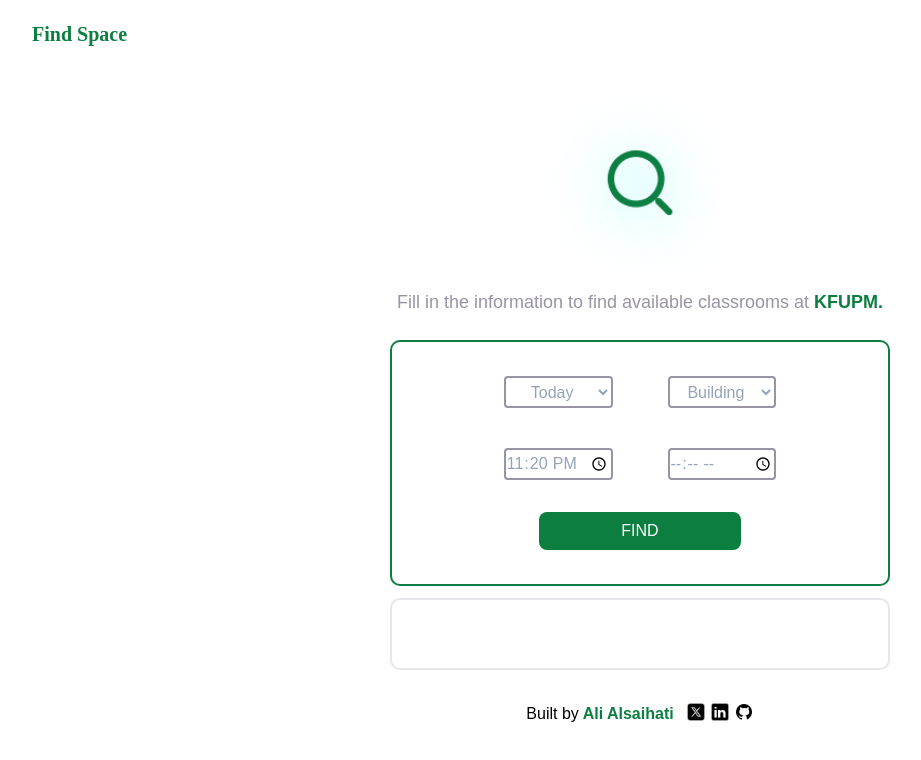
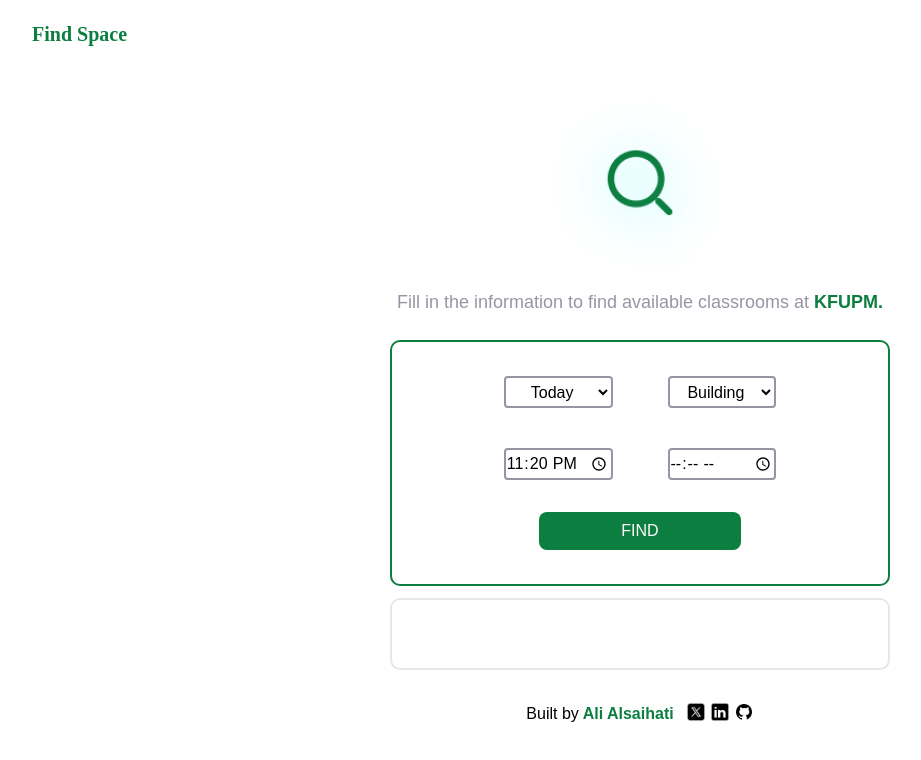
Before and after one commit to Ali-SWE/find-space, a Next.js app: page / in a window 1280 px wide. Shown: the top 760 px of the page, without its empty margins (0-921 px from the left). Built offline with nearby package versions, Linux system fonts and the light colour scheme; a web font is replaced by a local one.

Commit message:
border colors

```diff
--- a/app/components/Info.tsx
+++ b/app/components/Info.tsx
@@ -24,7 +24,7 @@ const Info = ({changeDay, changeBuilding, changeStartTime, changeEndTime, missin
 
               <select name="select-day"
                id="select-day"
-               className="border-2 h-8 border-secondary focus:border-primary rounded text-slate-400 text-sm md:text-base text-center bg-transparent"
+               className="border-2 h-8  focus:border-primary rounded border-secondary text-black text-sm md:text-base text-center  bg-transparent"
                onChange={e => changeDay(e.target.value)}
                >
                 <option value={today}>Today</option>
@@ -38,7 +38,7 @@ const Info = ({changeDay, changeBuilding, changeStartTime, changeEndTime, missin
 
               <select name="select-building"
               id="select-building"
-              className={`border-2 h-8 focus:border-primary rounded  text-slate-400 bg-transparent
+              className={`border-2 h-8 focus:border-primary rounded text-black bg-transparent
               text-sm md:text-base text-center ${missingBuilding? "border-my-red": "border-secondary"}`}
               onChange={e => changeBuilding(e.target.value)}
              >
@@ -48,12 +48,12 @@ const Info = ({changeDay, changeBuilding, changeStartTime, changeEndTime, missin
 
               <input type="time" name="start-time" id="start-time" defaultValue={currentTime}
               className={`border-2 h-8 focus:border-primary rounded bg-transparent
-            text-slate-400 text-sm md:text-base ${timeError? " border-my-red" :"border-secondary"}`}
+              text-black text-sm md:text-base ${timeError? " border-my-red" :"border-secondary"}`}
               onChange={e => changeStartTime(e.target.value)}/>
 
               <input type="time" name="end-time" id="end-time"  defaultValue={currentTimePlusOneHour}
               className={`border-2 h-8 focus:border-primary rounded bg-transparent
-              text-slate-400 text-sm md:text-base ${timeError?"border-my-red" :"border-secondary"}`}
+              text-black text-sm md:text-base ${timeError?"border-my-red" :"border-secondary"}`}
               onChange={e => changeEndTime(e.target.value)}/>
 
             </div>
```
